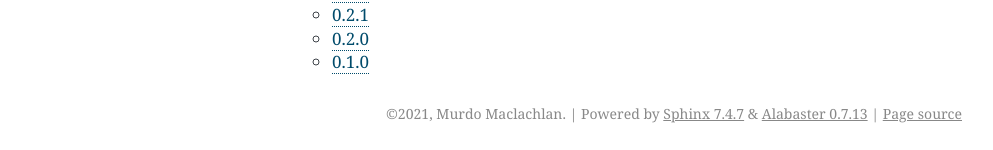
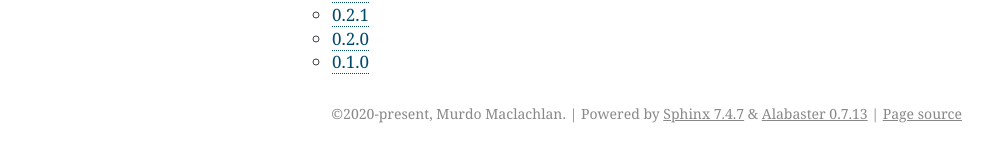
Before and after one commit to MurdoMaclachlan/oscr, a Sphinx documentation site: the page built from docs/source/index.rst, in a window 1280 px wide. Shown: the part 901-1051 px from the top of the page, without its empty margins (148-1141 px from the left). Built offline with Sphinx 7.4.7, drawn with Linux system fonts in a browser that asks for light colours.

Commit message:
Update conf.py

```diff
--- a/docs/source/conf.py
+++ b/docs/source/conf.py
@@ -18,11 +18,11 @@
 # -- Project information -----------------------------------------------------
 
 project = 'OSCR'
-copyright = '2021, Murdo Maclachlan'
+copyright = '2020-present, Murdo Maclachlan'
 author = 'Murdo Maclachlan'
 
 # The full version, including alpha/beta/rc tags
-release = '2.0.0'
+release = '2.1.0'
 
 
 # -- General configuration ---------------------------------------------------
```
